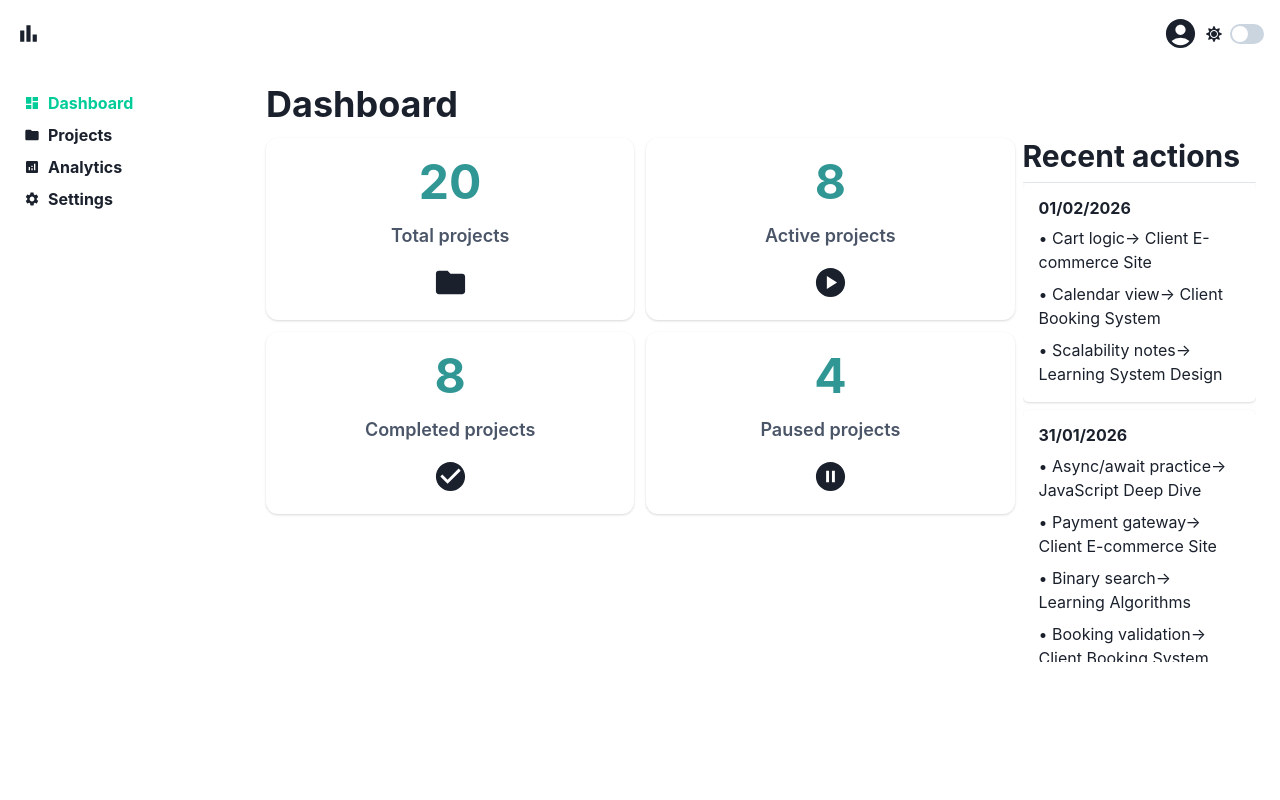
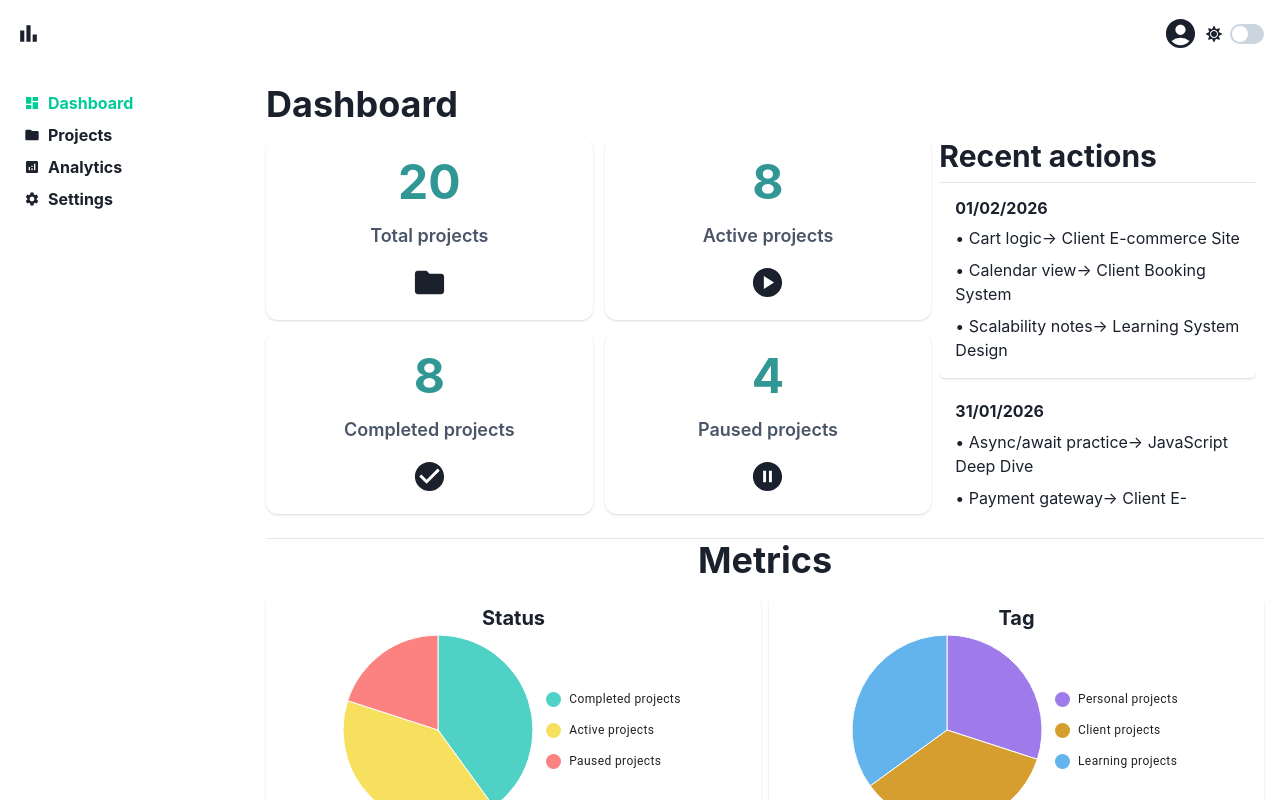
Before and after one commit to mahmud-ops/DevPulse, a React (Vite) app: page /dashboard in a window 1280 px wide. Built offline with nearby package versions, Linux system fonts and the light colour scheme.

Commit message:
Build dashboard analytics pieCharts with MUI

```diff
--- a/package.json
+++ b/package.json
@@ -13,6 +13,8 @@
     "@chakra-ui/react": "^2.10.9",
     "@emotion/react": "^11.14.0",
     "@emotion/styled": "^11.14.1",
+    "@mui/material": "^7.3.7",
+    "@mui/x-charts": "^8.27.0",
     "framer-motion": "^12.29.2",
     "react": "^19.2.0",
     "react-countup": "^6.5.3",
--- /dev/null
+++ b/src/components/AnalyticsPieChart.tsx
@@ -0,0 +1,39 @@
+import { PieChart } from "@mui/x-charts/PieChart";
+import MUIThemeWrapper from "../utils/MUIThemeWrapper";
+
+export interface PieData {
+  id: number | string;
+  value: number;
+  label: string;
+}
+
+interface Props {
+  data: PieData[]; // pass an array of data
+  colors?: string[];
+  width?: number;
+  height?: number;
+}
+
+const AnalyticsPieChart = ({ data, colors }: Props) => {
+
+  return (
+    <MUIThemeWrapper>
+      <PieChart
+        colors={colors}
+        height={200}
+        width={200}
+        series={[
+          {
+            data: data.map((item) => ({
+              id: item.id,
+              value: item.value,
+              label: item.label,
+            })),
+          },
+        ]}
+      />
+    </MUIThemeWrapper>
+  );
+};
+
+export default AnalyticsPieChart;
--- a/src/components/Recent_activities.tsx
+++ b/src/components/Recent_activities.tsx
@@ -1,4 +1,4 @@
-import { Box, Card, color, Heading, VStack } from "@chakra-ui/react";
+import { Box, Card, Heading, VStack } from "@chakra-ui/react";
 import { Link } from "react-router-dom";
 import useRecentAction from "../hooks/useRecentAction";
 import { projects } from "../fakeDB";
--- a/src/pages/DashBoardPage.tsx
+++ b/src/pages/DashBoardPage.tsx
@@ -1,4 +1,4 @@
-import { Box, GridItem, Heading, SimpleGrid } from "@chakra-ui/react";
+import { Box, Card, GridItem, Heading, SimpleGrid } from "@chakra-ui/react";
 import {
   MdCheckCircle,
   MdFolder,
@@ -10,25 +10,46 @@ import StatsCard from "../components/StatsCard";
 import { projects } from "../fakeDB";
 import CountUp from "react-countup";
 import RecentActivities from "../components/Recent_activities";
+import AnalyticsPieChart, {
+  type PieData,
+} from "../components/AnalyticsPieChart";
 
 const DashBoardPage = () => {
   const totalProjects = projects.length;
+
+  // by status (in card + chart)
   const activeProjects = projects.filter((p) => p.status === "Active").length;
   const completedProjects = projects.filter(
     (p) => p.status === "Completed",
   ).length;
   const pausedProjects = projects.filter((p) => p.status === "Paused").length;
 
+  // by tag (in chart)
+  const personalProjects = projects.filter((p) => p.tag === "Personal").length;
+  const clientProjects = projects.filter((p) => p.tag === "Client").length;
+  const learningProjects = projects.filter((p) => p.tag === "Learning").length;
+
+  const tagData: PieData[] = [
+    { id: 0, value: personalProjects, label: "Personal projects" },
+    { id: 1, value: clientProjects, label: "Client projects" },
+    { id: 2, value: learningProjects, label: "Learning projects" },
+  ];
+
+  const stateData: PieData[] = [
+    { id: 0, value: completedProjects, label: "Completed projects" },
+    { id: 1, value: activeProjects, label: "Active projects" },
+    { id: 2, value: pausedProjects, label: "Paused projects" },
+  ];
   return (
     <>
       <PageHeading title="Dashboard" />
 
-      <SimpleGrid columns={{ base: 1, md: 4 }}>
+      <SimpleGrid columns={{ base: 1, md: 3 }}>
         <GridItem
           colSpan={{
             base: 1,
-            md: 4,
-            lg: 3,
+            md: 3,
+            lg: 2,
           }}
         >
           <SimpleGrid
@@ -63,12 +84,46 @@ const DashBoardPage = () => {
         </GridItem>
 
         {/* recent_actions */}
-        <GridItem colSpan={1} mx={2}>
+        <GridItem colSpan={{
+          base: 1,
+          md: 3,
+          lg: 1
+        }} mx={2}>
           <Heading size={"lg"}>Recent actions</Heading>
-          <Box mt={2} height={"60vh"} overflow={"auto"}>
+          <Box mt={2} height={"330px"} overflow={"auto"}>
             <hr />
             <RecentActivities />
           </Box>
+        </GridItem>
+      </SimpleGrid>
+
+      <br />
+      <hr />
+
+      <Heading as={GridItem} colSpan={3} textAlign={"center"}>
+        Metrics
+      </Heading>
+      <SimpleGrid
+        spacing={2}
+        mt={4}
+        columns={{
+          base: 1,
+          lg: 2,
+        }}
+      >
+        <GridItem as={Card} colSpan={1} p={2}>
+          <Heading size={'md'} textAlign={'center'}>Status</Heading>
+          <AnalyticsPieChart
+            colors={["#4FD1C5", "#F6E05E", "#FC8181"]}
+            data={stateData}
+            />
+        </GridItem>
+        <GridItem as={Card} colSpan={1} p={2}>
+            <Heading size={'md'} textAlign={'center'}>Tag</Heading>
+          <AnalyticsPieChart
+            colors={["#9F7AEA", "#D69E2E", "#63B3ED"]}
+            data={tagData}
+          />
         </GridItem>
       </SimpleGrid>
     </>
--- /dev/null
+++ b/src/utils/MUIThemeWrapper.tsx
@@ -0,0 +1,16 @@
+import { createTheme, ThemeProvider } from "@mui/material/styles";
+import { useColorMode } from "@chakra-ui/react";
+
+const MUIThemeWrapper: React.FC<{ children: React.ReactNode }> = ({ children }) => {
+  const { colorMode } = useColorMode(); // light | dark
+
+  const theme = createTheme({
+    palette: {
+      mode: colorMode, // sync with Chakra
+    },
+  });
+
+  return <ThemeProvider theme={theme}>{children}</ThemeProvider>;
+};
+
+export default MUIThemeWrapper;
```
Also changed, not shown: src/main.tsx (+8 -8 lines), 1 other file (tests, documents, lock files or other folders).
